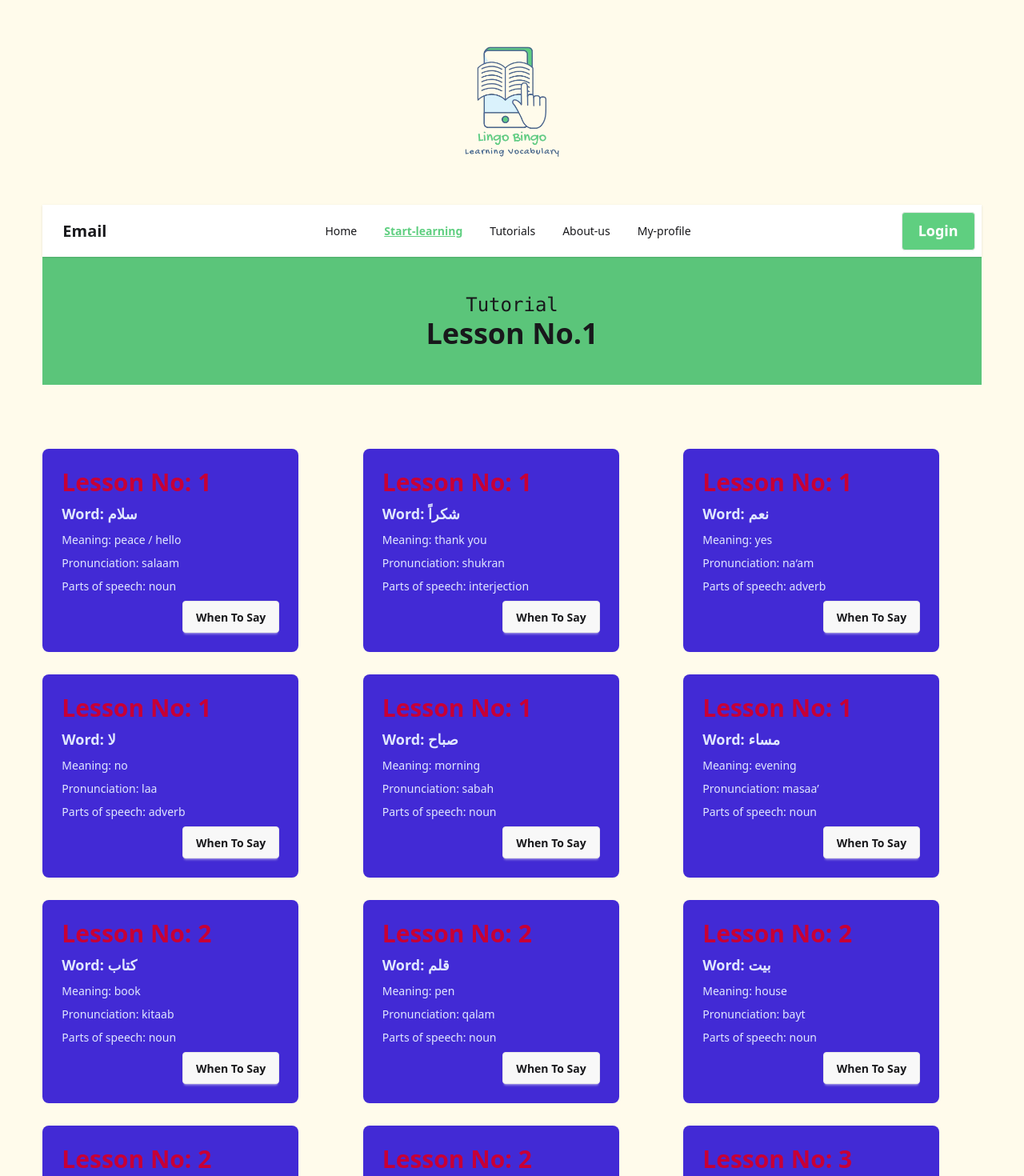
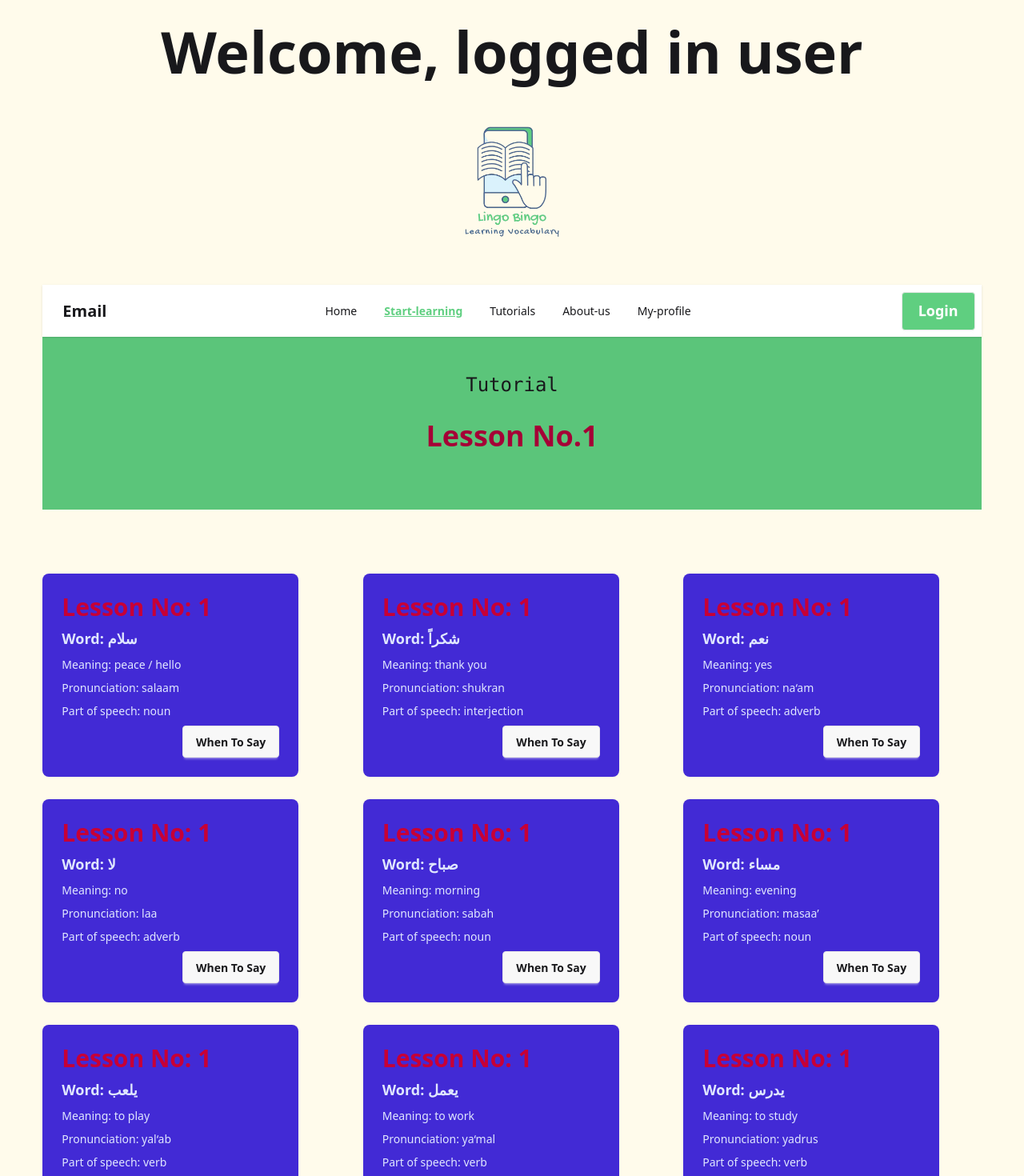
Before and after one commit to DevelopWebAdnan/react-learning-language, a React (Vite) app: page /startLearning/1 in a window 1280 px wide. Shown: the top 1470 px of the page at 80% size. Built offline with nearby package versions, Linux system fonts and the light colour scheme.

Commit message:
edited the Heading; displayed those vocabularyCards which match with router params.

```diff
--- a/src/components/Header/Header.jsx
+++ b/src/components/Header/Header.jsx
@@ -6,6 +6,7 @@ import { Link } from 'react-router-dom';
 const Header = () => {
     return (
         <div>
+            <h1 className="text-5xl md:text-6xl lg:text-7xl font-bold text-center">Welcome, logged in user</h1>
             <div className='flex justify-center'>
                 <Link to="/" className='w-64'>
                     <img className='w-screen' src={logoRemoveBg} alt="" />
--- a/src/components/Heading/Heading.jsx
+++ b/src/components/Heading/Heading.jsx
@@ -2,9 +2,9 @@ import React from 'react';
 
 const Heading = ({title, subtitle}) => {
     return (
-        <div>
+        <div className='text-center mb-5 md:mb-6 lg:mb-7'>
             <h3 className='text-lg md:text-xl lg:text-2xl font-mono'>{subtitle}</h3>
-            <h2 className='text-2xl md:text-3xl lg:text-4xl font-bold'>{title}</h2>
+            <h2 className='text-2xl md:text-3xl lg:text-4xl font-bold text-rose-800'>{title}</h2>
         </div>
     );
 };
--- a/src/components/ImageSlider/ImageSlider.jsx
+++ b/src/components/ImageSlider/ImageSlider.jsx
@@ -9,7 +9,7 @@ import Heading from '../Heading/Heading';
 const ImageSlider = () => {
     return (
         <div>
-            <Heading title="Language learning images with a slider"></Heading>
+            <Heading title="Images with a slider"></Heading>
             <div className="carousel w-full h-[600px]">
                 <div id="slide1" className="carousel-item relative w-full">
                     <img
--- a/src/components/LessonCards/LessonCards.jsx
+++ b/src/components/LessonCards/LessonCards.jsx
@@ -5,13 +5,13 @@ import Lesson from '../../pages/Lesson/Lesson';
 
 const LessonCards = () => {
     const vocabularies = useLoaderData();
-    console.log(vocabularies);
+    // console.log(vocabularies);
 
     const [uniqueLessons, setUniqueLessons] = useState([]);
 
     useEffect(() => {
         const lessons = vocabularies.map(vocabularyCard => vocabularyCard.Lesson_no);
-        console.log(lessons);
+        // console.log(lessons);
 
         let uniqueItems = [];
         for (const lesson of lessons) {
--- a/src/components/VocabularyCards/VocabularyCards.jsx
+++ b/src/components/VocabularyCards/VocabularyCards.jsx
@@ -1,15 +1,9 @@
 import React from 'react';
 
-const VocabularyCards = ({ vocabulary }) => {
-    console.log(vocabulary);
+const VocabularyCards = ({ matchingVocabulary }) => {
+    console.log("props=> matchingVocabulary ", matchingVocabulary);
 
-    const { word, meaning, pronunciation, part_of_speech, Lesson_no } = vocabulary;
-
-    //    const [vocabularyCards, setVocabularyCards] = useState({});
-
-    // useEffect(() => {
-    //     const VocabularyCard =
-    //     }, [])
+    const { word, meaning, pronunciation, part_of_speech, Lesson_no } = matchingVocabulary;
 
     return (
         <div className="card bg-primary text-primary-content w-3xs md:w-2xs lg:w-xs">
@@ -18,7 +12,7 @@ const VocabularyCards = ({ vocabulary }) => {
                 <h2 className="card-title">Word: {word}</h2>
                 <p>Meaning: {meaning}</p>
                 <p>Pronunciation: {pronunciation}</p>
-                <p>Parts of speech: {part_of_speech}</p>
+                <p>Part of speech: {part_of_speech}</p>
                 <div className="card-actions justify-end">
                     <button className="btn">When To Say</button>
                 </div>
--- a/src/layouts/MainLayout.jsx
+++ b/src/layouts/MainLayout.jsx
@@ -6,7 +6,7 @@ import Footer from '../components/Footer/Footer';
 const MainLayout = () => {
     return (
         <div className=' bg-amber-50'>
-            <header className='w-11/12 mx-auto'>
+            <header className='w-11/12 mx-auto pt-5 md:pt-6 lg:pt-7'>
                 <Header></Header>
             </header>
             <main className='w-11/12 mx-auto'>
--- a/src/pages/AboutUs/AboutUs.jsx
+++ b/src/pages/AboutUs/AboutUs.jsx
@@ -1,5 +1,6 @@
 import React from 'react';
 import pexelsJulia from "../../assets/images/pexels-julia-m-cameron.jpg";
+import Heading from '../../components/Heading/Heading';
 
 const AboutUs = () => {
     return (
@@ -12,7 +13,7 @@ const AboutUs = () => {
                         className="max-w-sm rounded-lg shadow-2xl"
                     />
                     <div>
-                        <h3 className="text-rose-800 text-2xl md:text-3xl lg:text-4xl font-bold">About Our Website's Mission</h3>
+                        <Heading title="About Our Website's Mission"></Heading>
                         <p className='md:text-lg lg:text-xl'>Learning a new language can be challenging, especially when it comes to retaining vocabulary. Our mission is to create a fun and interactive language learning application designed to help users expand their vocabulary and improve their communication skills in the language. We have to create an application for a specific language learning. We have to select any language except Bengali and English. We have selected Arabic.</p>
                         <p className='md:text-lg lg:text-xl'>Our application will help users to overcome the learning challenges of vocabulary in an easier way. Users can start with a simple click. Users will be logged in to see the vocabularies. It will be handled by Firebase.</p>
                         <button className="btn btn-outline md:btn-lg lg:btn-xl rounded-2xl mt-4">Browse Our Courses</button>
--- a/src/pages/Lesson/Lesson.jsx
+++ b/src/pages/Lesson/Lesson.jsx
@@ -1,37 +1,27 @@
-import React, { useEffect } from 'react';
+import React, { useEffect, useState } from 'react';
 import Heading from '../../components/Heading/Heading';
 import { useLoaderData, useNavigate, useParams } from 'react-router-dom';
 import VocabularyCards from '../../components/VocabularyCards/VocabularyCards';
+// import matchingLessons from '../../utilities/matchingLessons';
 
 const Lesson = () => {
     const vocabularies = useLoaderData();
-    console.log(vocabularies);
+    // console.log(vocabularies);
 
     const { lesson } = useParams();
-    console.log(lesson);
+    // console.log(lesson);
 
-    // const [matchingLessons, setMatchingLessons] = useState({});
+    const [matchingVocabularies, setMatchingVocabularies] = useState([]);
 
-     useEffect(() => {
-            const vocabularyLessons = vocabularies.map(vocabularyCard => vocabularyCard.Lesson_no);
-            console.log(vocabularyLessons);
-            let matchingLessonsArray = [];
-            for(const vocabularyLesson of vocabularyLessons) {
-                console.log(vocabularyLesson);
-                if(vocabularyLesson == lesson) {
-                    matchingLessonsArray.push(vocabularyLesson);
-                }
-                else {
-                    continue;
-                }
-            }
+    useEffect(() => {
+        const matchingVocabularyCards = [...vocabularies].filter(vocabularyCard => vocabularyCard.Lesson_no == lesson);
+        console.log(matchingVocabularyCards);
 
-            console.log("matchingLessonsArray: ", matchingLessonsArray);
-            // setMatchingLessons(matchingLessonsArray);
-            // console.log(matchingLessons);
-            // const matchingLessonCards = vocabularyLessons.filter(vocabularyLesson => vocabularyLessons === matchingLessons)
-            // console.log(matchingLessonCards);
-            }, [lesson, vocabularies])
+        setMatchingVocabularies(matchingVocabularyCards);
+        // console.log(matchingVocabularies);
+
+        // console.log(matchingLessons(vocabularyLessons, lesson));
+    }, [lesson, vocabularies])
 
     const navigate = useNavigate();
 
@@ -49,8 +39,8 @@ const Lesson = () => {
             <section className='my-14 md:my-16 lg:my-20'>
                 <div className='grid grid-cols-1 md:grid-cols-2 lg:grid-cols-3 gap-6 md:gap-7 justify-center'>
                     {
-                        vocabularies.map(vocabulary =>
-                            <VocabularyCards key={vocabulary.Id} vocabulary={vocabulary}>
+                        matchingVocabularies.map(matchingVocabulary =>
+                            <VocabularyCards key={matchingVocabulary.Id} matchingVocabulary={matchingVocabulary}>
                             </VocabularyCards>
                         )
                     }
--- /dev/null
+++ b/src/utilities/matchingLessons.js
@@ -0,0 +1,23 @@
+// const lessons = [2, 1, 3, 5, 1, 3, 5, 2, 10, 3, 10, 4, 6, 7, 7, 8, 9, 10, 4];
+
+// const lesson = '4';
+
+const matchingLessons = (array, lesson) => {
+    console.log("array, lesson: ", array, lesson);
+    let matchingLessonsArray = [];
+    for (const singleLesson of array) {
+        console.log(singleLesson);
+        if (singleLesson == lesson) {
+            matchingLessonsArray.push(singleLesson);
+        }
+        else {
+            continue;
+        }
+        console.log("matchingLessonsArray: ", matchingLessonsArray);
+    }
+    return matchingLessonsArray;
+}
+
+// console.log("matchingLessons(lessons, lesson): ", matchingLessons(lessons, lesson));
+
+export default matchingLessons;
```
